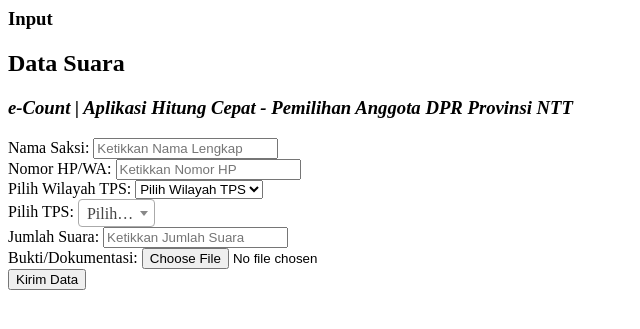
After one commit to ariesrutung/e-Count, a CodeIgniter app: the page made by application/views/inputdata-select2.php in a window 1280 px wide. The commit adds this page. Shown: the top 329 px of the page, without its empty margins (0-640 px from the left). Run offline with CodeIgniter, Linux system fonts and the light colour scheme; data that the repository does not hold is empty; some libraries are stand-ins or nearby versions.

Commit message:
update saja

```diff
--- a/application/controllers/Welcome.php
+++ b/application/controllers/Welcome.php
@@ -6,22 +6,6 @@ use Mpdf\Mpdf;
 
 class Welcome extends CI_Controller
 {
-
-	/**
-	 * Index Page for this controller.
-	 *
-	 * Maps to the following URL
-	 * 		http://example.com/index.php/welcome
-	 *	- or -
-	 * 		http://example.com/index.php/welcome/index
-	 *	- or -
-	 * Since this controller is set as the default controller in
-	 * config/routes.php, it's displayed at http://example.com/
-	 *
-	 * So any other public methods not prefixed with an underscore will
-	 * map to /index.php/welcome/<method_name>
-	 * @see https://codeigniter.com/userguide3/general/urls.html
-	 */
 
 	public function __construct()
 	{
@@ -53,7 +37,7 @@ class Welcome extends CI_Controller
 	public function inputdata()
 	{
 		// Ambil data TPS untuk dropdown
-		$data['data_tps'] = $this->Hitung_model->get_data_tps();
+		// $data['data_tps'] = $this->Hitung_model->get_data_tps();
 		$data['data_wilayah'] = $this->Hitung_model->get_data_wilayah();
 		$judul['title'] = 'Aplikasi Hitung Cepat';
 		// Load view form input data
--- a/application/models/Hitung_model.php
+++ b/application/models/Hitung_model.php
@@ -32,7 +32,6 @@ class Hitung_model extends CI_Model
 
         return $query->result();
     }
-
 
     public function getDataTPSWilayah()
     {
--- a/application/views/header.php
+++ b/application/views/header.php
@@ -84,6 +84,9 @@
             display: flex;
             justify-content: center;
             align-items: center;
+            border: 3px solid #fff;
+            margin: 0;
+            padding: 0;
         }
     </style>
 </head>
--- /dev/null
+++ b/application/views/inputdata-select2.php
@@ -0,0 +1,115 @@
+<script src="https://cdn.jsdelivr.net/npm/sweetalert2@10"></script>
+<link href="https://cdnjs.cloudflare.com/ajax/libs/select2/4.0.13/css/select2.min.css" rel="stylesheet" />
+<section class="content-section" id="portfolio">
+    <div class="container px-4 px-lg-5">
+        <div class="content-section-heading text-center">
+            <h3 class="text-secondary mb-0">Input</h3>
+            <h2 class="mb-5">Data Suara </h2>
+        </div>
+        <div class="row">
+            <div class="col-md-12">
+                <h3 class="mb-5 text-center"><em>e-Count | Aplikasi Hitung Cepat - Pemilihan Anggota DPR Provinsi NTT</em></h3>
+            </div>
+        </div>
+        <div class="row gx-0">
+            <div id="tabelchart" class="col-md-12">
+                <!-- input_data.php -->
+                <form action="<?php echo base_url('welcome/process_input'); ?>" method="post" enctype="multipart/form-data">
+                    <div class="row">
+                        <div class="col-md-6">
+                            <div class="mb-3">
+                                <label for="nama_lengkap" class="form-label">Nama Saksi:</label>
+                                <input type="text" class="form-control" id="nama_lengkap" name="nama_lengkap" placeholder="Ketikkan Nama Lengkap" required>
+                            </div>
+                        </div>
+                        <div class="col-md-6">
+                            <div class="mb-3">
+                                <label for="nomor_hp" class="form-label">Nomor HP/WA:</label>
+                                <input type="text" class="form-control" id="nomor_hp" name="nomor_hp" placeholder="Ketikkan Nomor HP" required>
+                            </div>
+                        </div>
+                        <div class="col-md-6">
+                            <div class="mb-3">
+                                <label for="wilayah" class="form-label">Pilih Wilayah TPS:</label>
+                                <select class="form-select" id="wilayah" name="wilayah">
+                                    <option value="" selected="selected" disabled>Pilih Wilayah TPS</option>
+                                    <?php foreach ($data_wilayah as $wil) : ?>
+                                        <option value="<?php echo $wil->nama_wilayah; ?>"><?php echo $wil->nama_wilayah; ?></option>
+                                    <?php endforeach; ?>
+                                </select>
+                            </div>
+                        </div>
+                        <div class="col-md-6">
+                            <div class="mb-3">
+                                <label for="tps" class="form-label">Pilih TPS:</label>
+                                <!-- Tambahkan class "select2" pada elemen select -->
+                                <select class="form-select select2" id="tps" name="tps">
+                                    <option value="" selected="selected" disabled>Pilih TPS</option>
+                                    <!-- Nantinya opsi akan dimasukkan melalui JavaScript -->
+                                </select>
+                            </div>
+                        </div>
+                        <div class="col-md-6">
+                            <div class="mb-3">
+                                <label for="jumlah_suara" class="form-label">Jumlah Suara:</label>
+                                <input type="text" class="form-control" id="jumlah_suara" name="jumlah_suara" placeholder="Ketikkan Jumlah Suara" required>
+                            </div>
+                        </div>
+                        <div class="col-md-6">
+                            <div class="mb-3">
+                                <label for="bukti" class="form-label">Bukti/Dokumentasi:</label>
+                                <input type="file" class="form-control" id="bukti" name="bukti">
+                            </div>
+                        </div>
+                    </div>
+
+                    <button type="submit" class="btn btn-primary mt-4">Kirim Data</button>
+                </form>
+            </div>
+        </div>
+    </div>
+</section>
+<script src="https://cdnjs.cloudflare.com/ajax/libs/jquery/3.6.0/jquery.min.js"></script>
+<script src="https://cdnjs.cloudflare.com/ajax/libs/select2/4.0.13/js/select2.min.js"></script>
+<script>
+    $(document).ready(function() {
+        // Inisialisasi Select2 pada elemen select dengan class "select2"
+        $('.select2').select2();
+
+        // Menggunakan AJAX untuk mengambil data dari kontroler Anda
+        $.ajax({
+            url: '<?= base_url('') ?>/welcome/get_data_tps', // Ganti dengan URL yang sesuai
+            type: 'GET',
+            dataType: 'json',
+            success: function(response) {
+                // Jika pengambilan data berhasil, masukkan data ke dalam dropdown Select2
+                var data = response;
+                var select = $('#tps');
+                $.each(data, function(key, value) {
+                    select.append('<option value="' + value.id + '">' + value.nama_tps + '</option>');
+                });
+                // Perbarui Select2 setelah memasukkan opsi baru
+                select.trigger('change');
+            },
+            error: function(xhr, status, error) {
+                // Jika terjadi kesalahan saat mengambil data, tampilkan pesan kesalahan
+                console.error(xhr.responseText);
+            }
+        });
+    });
+</script>
+
+<script>
+    <?php if ($this->session->flashdata('success_message')) : ?>
+        Swal.fire({
+            title: 'Sukses!',
+            text: '<?php echo $this->session->flashdata('success_message'); ?>',
+            icon: 'success',
+            confirmButtonText: 'OK'
+        }).then((result) => {
+            if (result.isConfirmed) {
+                location.reload();
+            }
+        });
+    <?php endif; ?>
+</script>
```
Also changed, not shown: application/controllers/WelcomeSelect2.php (added, +142 -0 lines), application/models/Hitung_modelSelect2.php (added, +107 -0 lines), application/views/inputdata.php (+7 -10 lines), application/views/welcome_message.php (+6 -3 lines), assets/assets/img/suryati.jpg (added), 1 other file.
